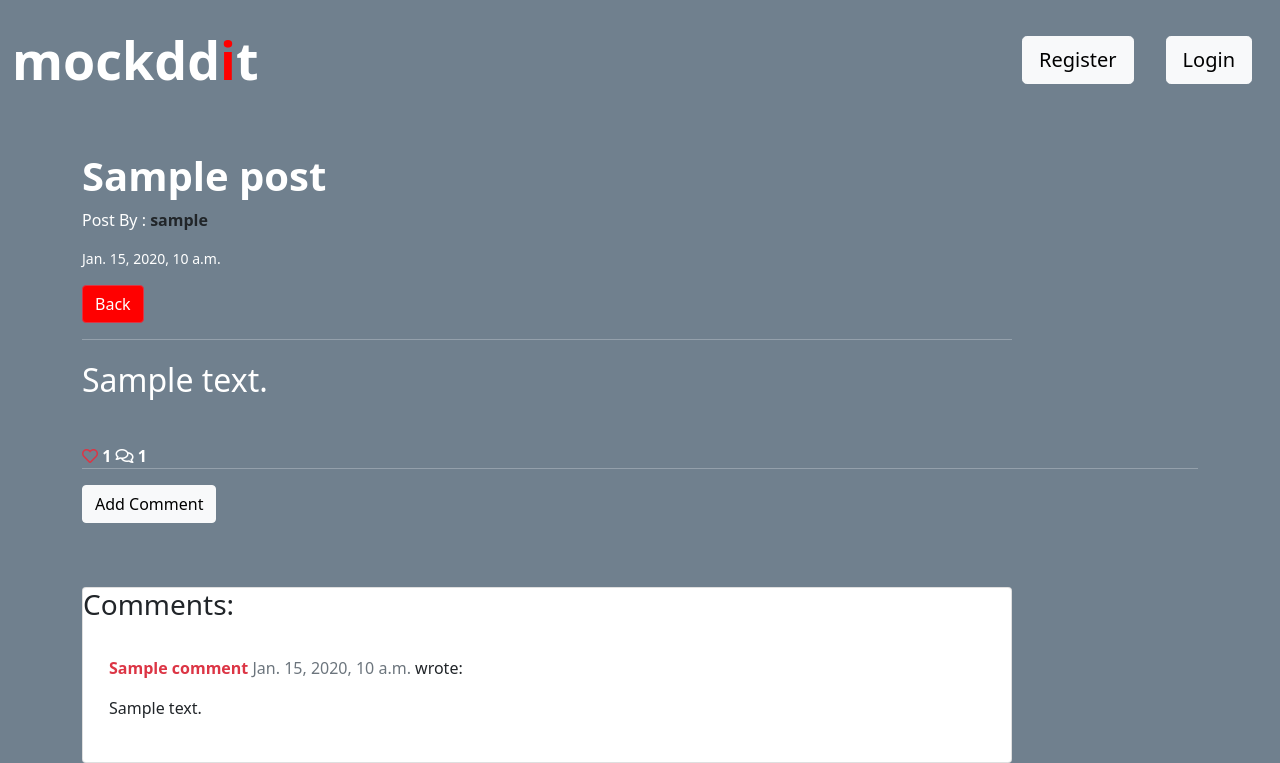
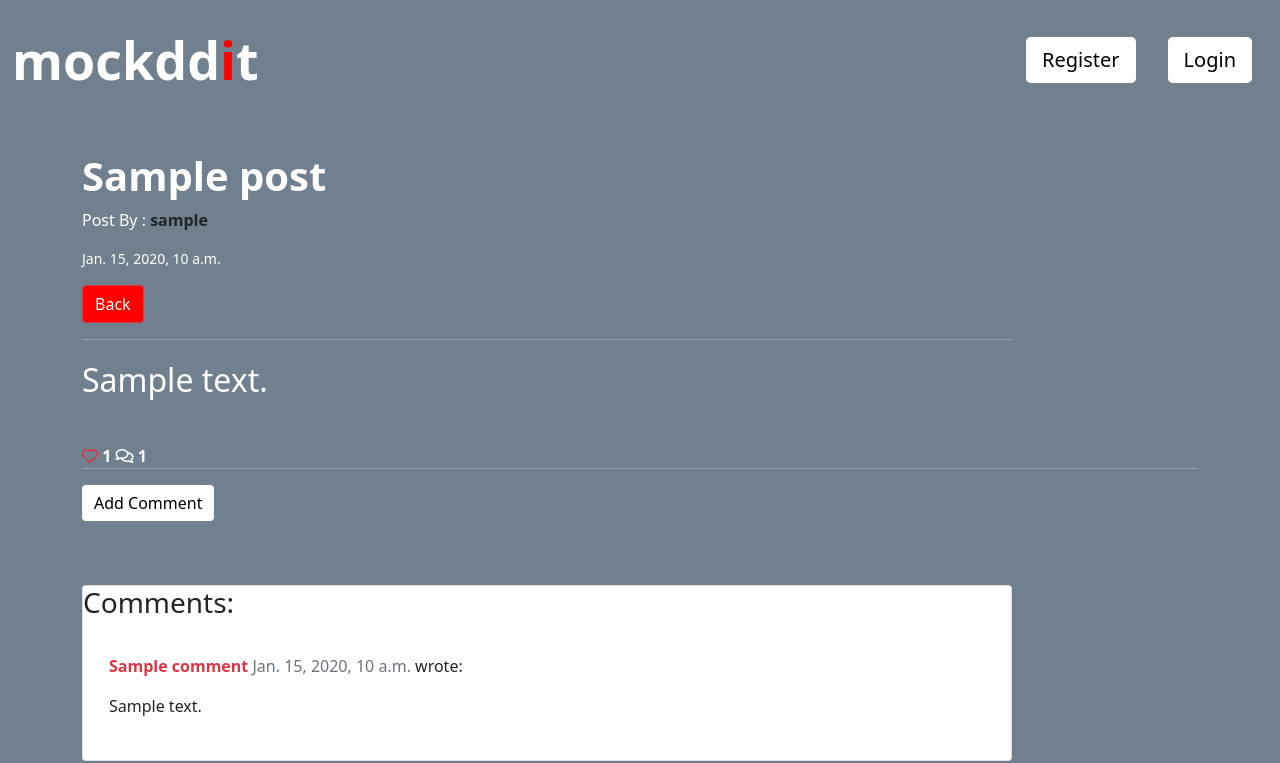
Before and after one commit to MikeMaroni9/P4-Reddit-Django, a Django app: page /detail/1 in a window 1280 px wide. Shown: the top 763 px of the page. Run offline with Django 4.2, Linux system fonts and the light colour scheme; tables that the repository leaves empty hold one stand-in row (values such as "Sample post"); some libraries are stand-ins or nearby versions.

Commit message:
button style changed for navigational button

```diff
--- a/static/css/style.css
+++ b/static/css/style.css
@@ -18,7 +18,17 @@ body {background-color: #70808e;}
     font-weight: 700;
 }
 
-
+/* Custom Colors for navigation buttons*/
+.btn-outline-danger {
+    outline: none;
+    background-color: white;
+    color: black;
+    border: none;
+}
+.btn-outline-danger:hover {
+    background-color: red;
+    color:white;
+}
 
 
 /* Hyperlink color change  */
--- a/templates/base.html
+++ b/templates/base.html
@@ -30,13 +30,13 @@
               {% if user.is_authenticated %}
               <li class="nav-item">
                 <a class="nav-link" href="{% url 'addpost' %}">
-                <button type="button" class="btn btn-light btn-lg neww">New Post</button>
+                <button type="button" class="btn btn-light btn-lg neww btn-outline-danger">New Post</button>
                 </a>
               </li>
               <!-- PROFILE PAGE ON NAVBAR-->
               <li class="nav-item">
                 <a class="nav-link" href="{% url 'profile' %}">
-                <button type="button" class="btn btn-light btn-lg neww">Profile</button>
+                <button type="button" class="btn btn-light btn-lg neww btn-outline-danger">Profile</button>
                 </a>
               </li>
               <!-- LOGOUT PAGE ON NAVBAR-->
@@ -49,12 +49,12 @@
               <!-- REGISTER PAGE ON NAVBAR-->
               <li class="nav-item">
                 <a class="nav-link" href="{% url 'account_signup' %}">
-                <button type="button" class="btn btn-light btn-lg">Register</button>
+                <button type="button" class="btn btn-light btn-lg btn-outline-danger">Register</button>
                 </a>
               <!-- LOGIN PAGE ON NAVBAR-->
               <li class="nav-item">
                 <a class="nav-link" href="{% url 'account_login' %}">
-                <button type="button" class="btn btn-light btn-lg">Login</button>
+                <button type="button" class="btn btn-light btn-lg btn-outline-danger">Login</button>
                 </a>
               </li>
               {% endif %}
--- a/templates/post_detail.html
+++ b/templates/post_detail.html
@@ -14,7 +14,7 @@
             {% if user.id == post.author.id %}
 
                 <a href="{% url 'editpost' post.pk%}">
-                <button type="button" class="btn btn-light">edit</button>
+                <button type="button" class="btn btn-light btn-outline-danger">edit</button>
                 </a>
                 <a href="{% url 'deletepost' post.pk%}">
                 <button type="button" class="btn btn-danger">delete</button>
@@ -37,7 +37,7 @@
                 <form class="d-inline" action="{% url 'post_like' post.pk %}" method="POST">
                     {% csrf_token %}
                     {% if liked %}
-                    <button type="submit" name="blogpost_id" value="{{ post.pk }}" class="btn-like"><i class="fas fa-heart text-danger"></i></button>
+                    <button type="submit" name="blogpost_id" value="{{ post.pk }}" class="btn-like "><i class="fas fa-heart text-danger"></i></button>
                     {% else %}
                     <button type="submit" name="blogpost_id" value="{{ post.pk }}" class="btn-like"><i class="far fa-heart text-danger"></i></button>
                     {% endif %}
@@ -58,7 +58,7 @@
         <br>
         <hr>
         <a href="{% url 'newcomment' post.pk %}">
-            <button type="button" class="btn btn-light">Add Comment</button>
+            <button type="button" class="btn btn-light btn-outline-danger">Add Comment</button>
         </a>
         </div>
     </div>
```
